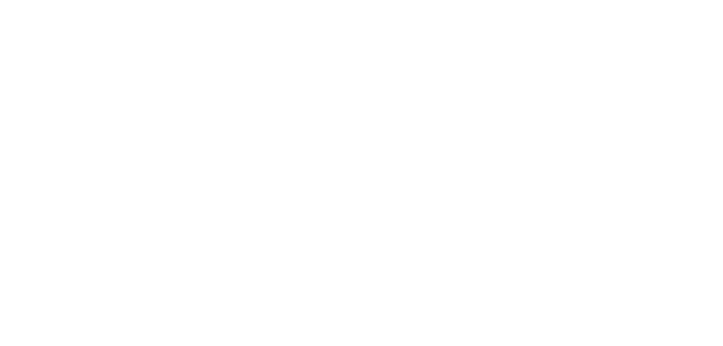
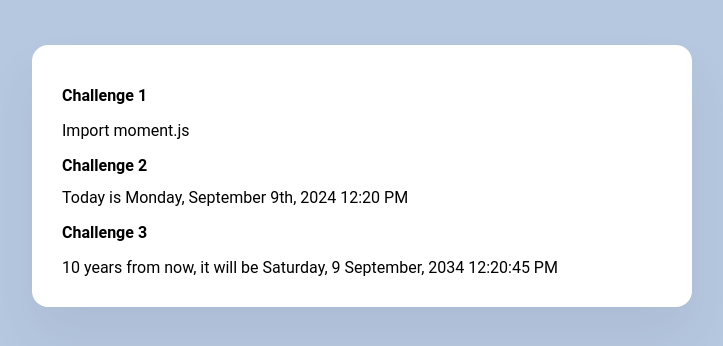
Before and after one commit to conectomarley/add-plus-date-formats, a plain HTML site: page index.html in a window 1280 px wide. Shown: the whole page, without its empty margins (278-1001 px from the left). Drawn offline with nearby package versions, Linux system fonts and the light colour scheme.

Commit message:
update moment js

```diff
--- a/index.html
+++ b/index.html
@@ -3,7 +3,52 @@
   <head>
     <meta charset="UTF-8" />
     <meta name="viewport" content="width=device-width, initial-scale=1.0" />
+    <script src="https://cdnjs.cloudflare.com/ajax/libs/moment.js/2.30.1/moment.min.js"></script>
     <title>Challenge 4 - Date Formats</title>
+    <style>
+      body {
+        background-color: #b6c8df;
+        font-family: "roboto", sans-serif;
+      }
+      h1,
+      h2,
+      h3 {
+        font-family: "roboto", sans-serif;
+        font-size: 16px;
+        font-weight: bold;
+      }
+      .date-formats {
+        background: white;
+        max-width: 600px;
+        margin: 45px auto;
+        box-shadow: 0 30px 50px rgba(65, 50, 100, 0.08);
+        border-radius: 16px;
+        padding: 30px;
+      }
+    </style>
   </head>
-  <body></body>
+  <body>
+    <div class="date-formats">
+      <h1>Challenge 1</h1>
+      <p>Import moment.js</p>
+      <h2>Challenge 2</h2>
+      <div id="todayformat"></div>
+      <h3>Challenge 3</h3>
+      <div id="tenyears"></div>
+
+      <script>
+        let todayformat = moment().format("[Today is] dddd, MMMM Do, YYYY LT");
+        let todayformatElement = document.querySelector("#todayformat");
+        todayformatElement.innerHTML = todayformat;
+      </script>
+
+      <script>
+        let tenyears = moment()
+          .add(10, "years")
+          .format("[10 years from now, it will be] dddd, D MMMM, YYYY LTS");
+        let tenyearsElement = document.querySelector("#tenyears");
+        tenyearsElement.innerHTML = tenyears;
+      </script>
+    </div>
+  </body>
 </html>
```
